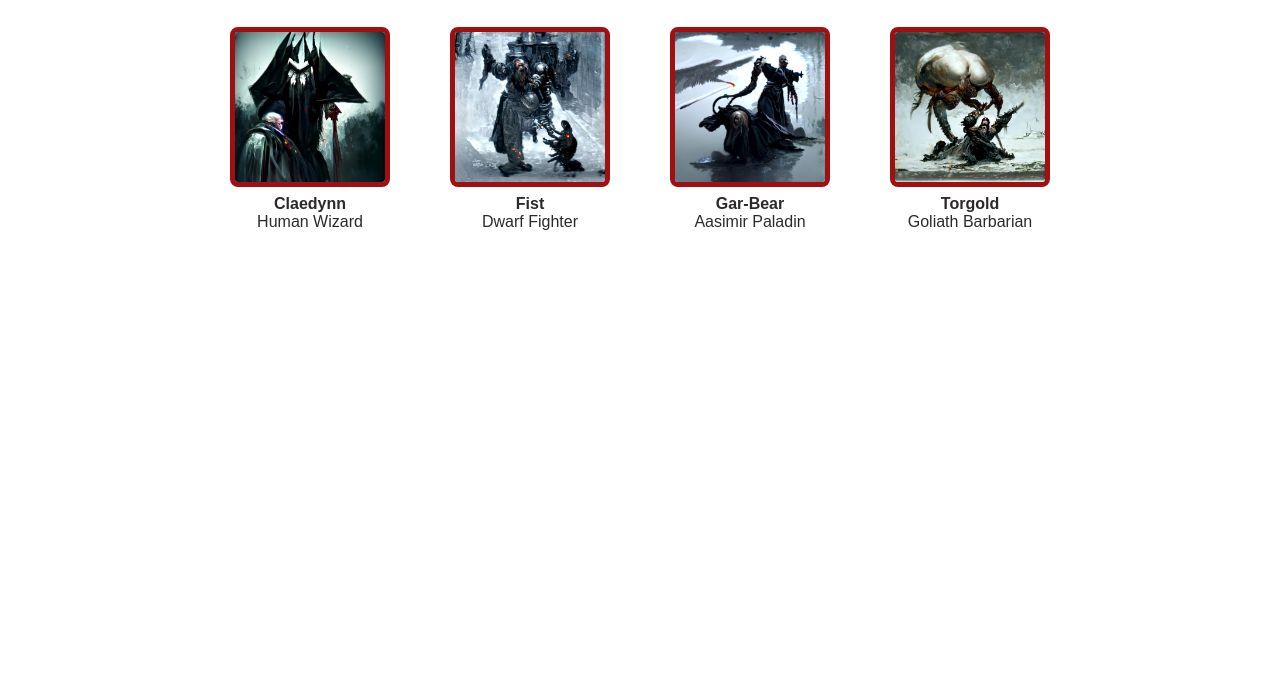
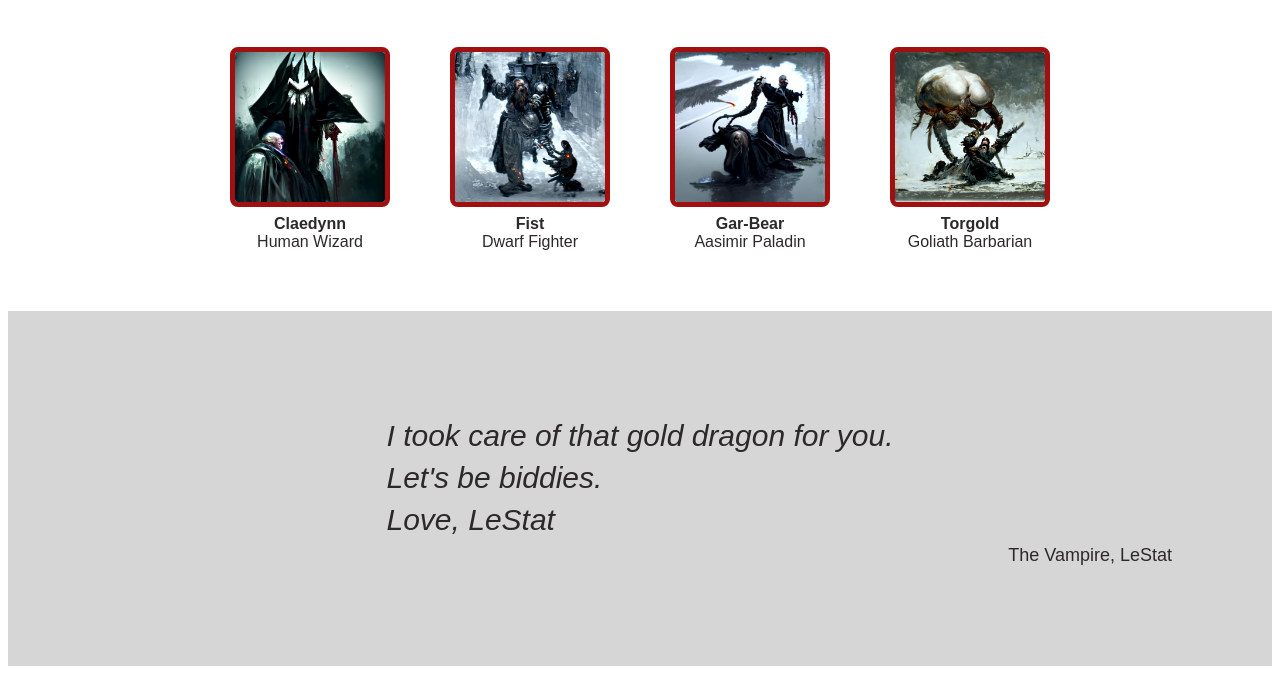
Before and after one commit to Kitteh3/Yerbad, a plain HTML site: page index.html in a window 1280 px wide. Shown: the part 544-1218 px from the top of the page. Before the commit the page ends 823 px from the top, so only its background shows below. Drawn offline with Linux system fonts and the light colour scheme; a web font is replaced by a local one.

Commit message:
quote section added and styled

```diff
--- a/index.html
+++ b/index.html
@@ -47,5 +47,13 @@
                 <div class="text">Goliath Barbarian</div>
             </div>
         </div>
+        <div class="quote-container">
+            <div class="quote">
+                <p>I took care of that gold dragon for you.</p>
+                <p>Let's be biddies.</p>
+                <p>Love, LeStat</p>
+            </div>
+            <div class="name">The Vampire, LeStat</div>
+        </div>
     </body>
 </html>
--- a/style.css
+++ b/style.css
@@ -92,7 +92,7 @@ button {
     display: flex;
     justify-content: center;
     align-items: center;
-    padding: 30px 10px;
+    padding: 50px 10px;
 }
  .char img {
     border: 5px solid #a01010;
@@ -125,3 +125,30 @@ button {
     font-weight: 300;
     font-size: 16px;
 }
+
+.quote-container {
+    background-color: #d6d6d6;
+    display: flex;
+    flex-direction: column;
+    justify-content: center;
+    align-items: center;
+    padding: 100px;
+}
+
+.quote p {
+    color: #2d2929;
+    font-family: montserrat, sans-serif;
+    font-style: italic;
+    font-weight: 300;
+    font-size: 30px;
+    margin: 8px;
+}
+
+.name {
+    color: #2d2929;
+    font-family: ff-folk-rough, sans-serif;
+    font-style: normal;
+    font-weight: 400;
+    font-size: 18px;
+    margin-left: auto;
+}
```
